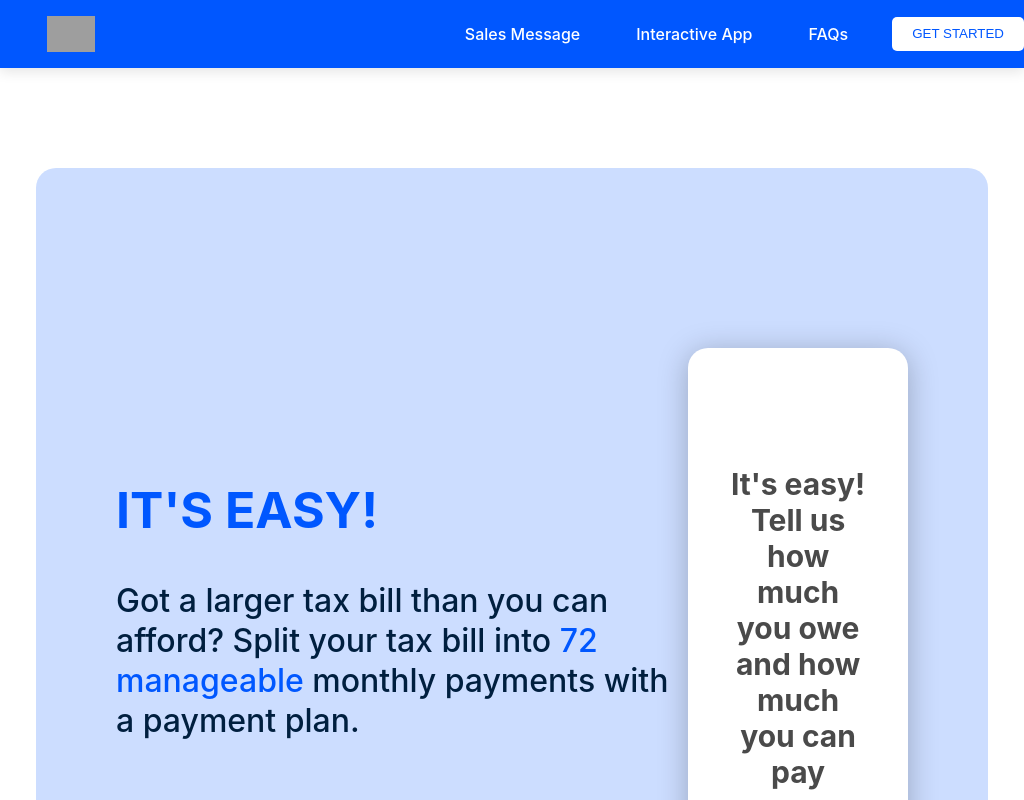
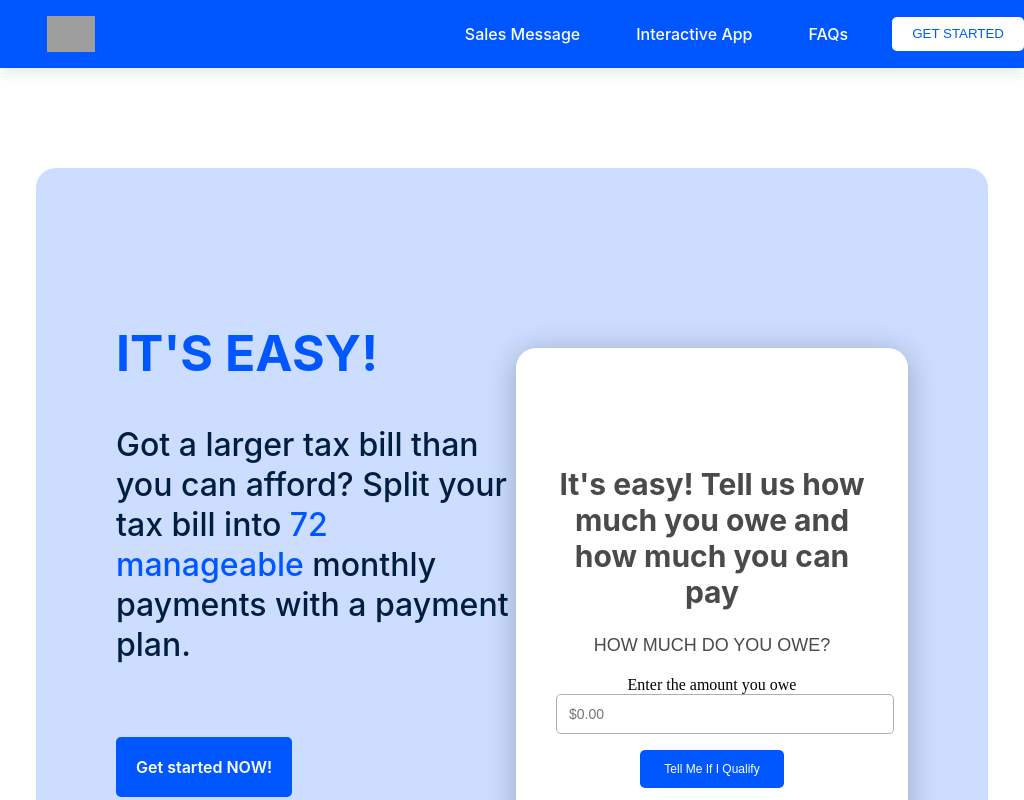
Before and after one commit to usamazafarawan/profit-party, an Angular app: page / in a window 1024 px wide. Shown: the top 800 px of the page. Built offline with nearby package versions, Linux system fonts and the light colour scheme; grey boxes are pictures that could not be loaded.

Commit message:
fixed  calculator section

```diff
--- a/src/app/Components/landing-page-one/landing-page-one.component.scss
+++ b/src/app/Components/landing-page-one/landing-page-one.component.scss
@@ -195,6 +195,17 @@
       }
     }
   }
+
+    @media screen and (min-width: 1000px) and (max-width: 1250px) {
+      .hero-content {
+        max-width: 400px;
+      }
+
+      .calculator-container {
+        max-width: 610px;
+      }
+    }
+
   @media screen and (max-width: 630px) {
     .form-input{
       width: 85%;
```
